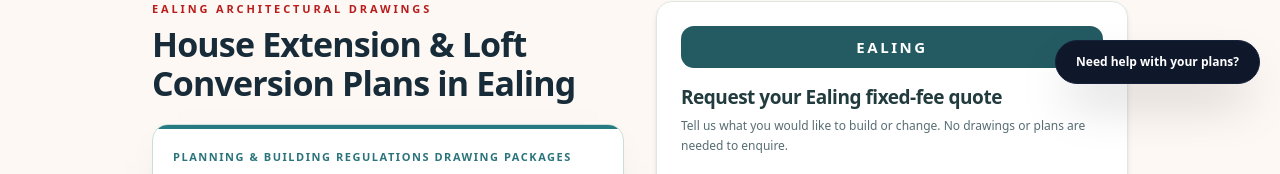
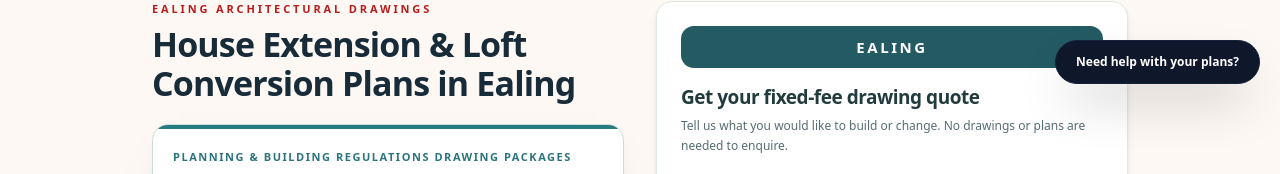
Before and after one commit to WEDRAWPLANS/wedrawplans, a Next.js app: page /areas/ealing in a window 1280 px wide. Shown: the part 338-512 px from the top of the page. Built offline with nearby package versions, Linux system fonts and the light colour scheme.

Commit message:
Polish borough enquiry heading to natural fixed-fee drawing quote wording

```diff
--- a/components/BoroughQuoteForm.tsx
+++ b/components/BoroughQuoteForm.tsx
@@ -24,7 +24,7 @@ export default function BoroughQuoteForm({ boroughName, formId, onSubmit }: Prop
         </p>
       </div>
       <h2 className="mt-4 text-[17px] font-semibold leading-snug tracking-tight text-[#223b3e] sm:text-[19px]">
-        Request your {boroughName} fixed-fee quote
+        Get your fixed-fee drawing quote
       </h2>
       <p className="mt-1.5 text-[12px] leading-5 text-[#586d73]">
         Tell us what you would like to build or change. No drawings or plans are needed to enquire.
```
